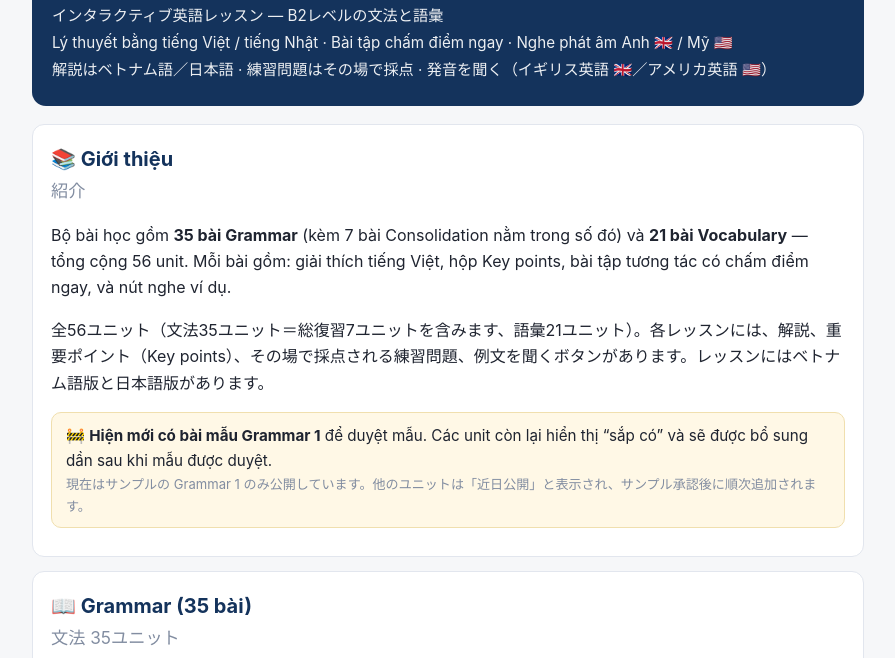
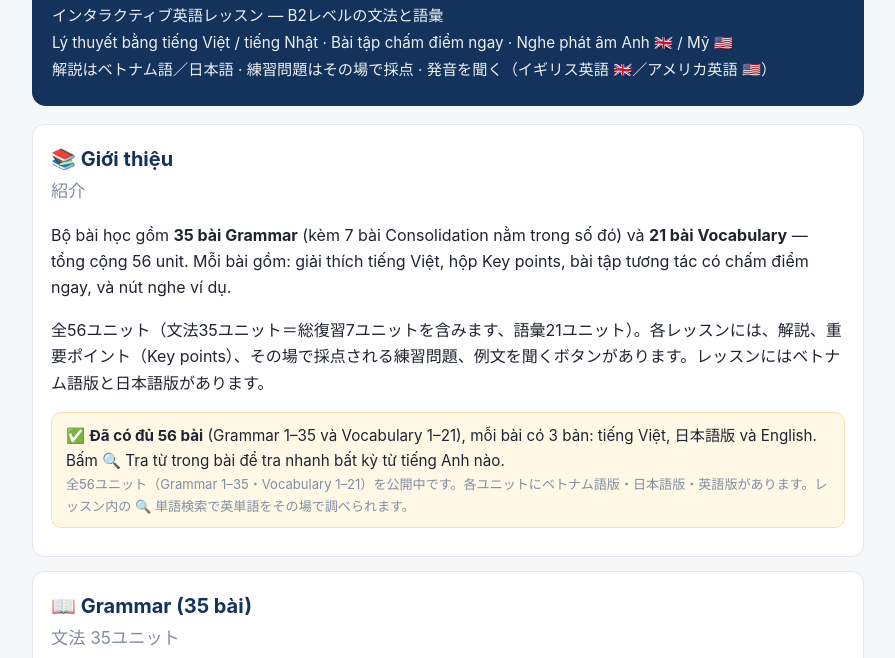
Before and after one commit to vinhnd2026/ENGLISH, a plain HTML site: page index.html in a window 1280 px wide. Shown: the part 118-776 px from the top of the page, without its empty margins (192-1087 px from the left). Drawn offline with Linux system fonts and the light colour scheme.

Commit message:
Index: completion notice

```diff
--- a/index.html
+++ b/index.html
@@ -46,7 +46,7 @@ header.top .jp{color:#bcd2ee}
   <h2>📚 Giới thiệu<span class="jp" lang="ja">紹介</span></h2>
   <p>Bộ bài học gồm <b>35 bài Grammar</b> (kèm 7 bài Consolidation nằm trong số đó) và <b>21 bài Vocabulary</b> — tổng cộng 56 unit. Mỗi bài gồm: giải thích tiếng Việt, hộp Key points, bài tập tương tác có chấm điểm ngay, và nút nghe ví dụ.</p>
   <p lang="ja">全56ユニット（文法35ユニット＝総復習7ユニットを含みます、語彙21ユニット）。各レッスンには、解説、重要ポイント（Key points）、その場で採点される練習問題、例文を聞くボタンがあります。レッスンにはベトナム語版と日本語版があります。</p>
-  <div class="note">🚧 <b>Hiện mới có bài mẫu Grammar 1</b> để duyệt mẫu. Các unit còn lại hiển thị “sắp có” và sẽ được bổ sung dần sau khi mẫu được duyệt.<span class="jp" lang="ja">現在はサンプルの Grammar 1 のみ公開しています。他のユニットは「近日公開」と表示され、サンプル承認後に順次追加されます。</span></div>
+  <div class="note">✅ <b>Đã có đủ 56 bài</b> (Grammar 1–35 và Vocabulary 1–21), mỗi bài có 3 bản: tiếng Việt, 日本語版 và English. Bấm 🔍 Tra từ trong bài để tra nhanh bất kỳ từ tiếng Anh nào.<span class="jp" lang="ja">全56ユニット（Grammar 1–35・Vocabulary 1–21）を公開中です。各ユニットにベトナム語版・日本語版・英語版があります。レッスン内の 🔍 単語検索で英単語をその場で調べられます。</span></div>
 </div>
 
 <div class="card">
```
